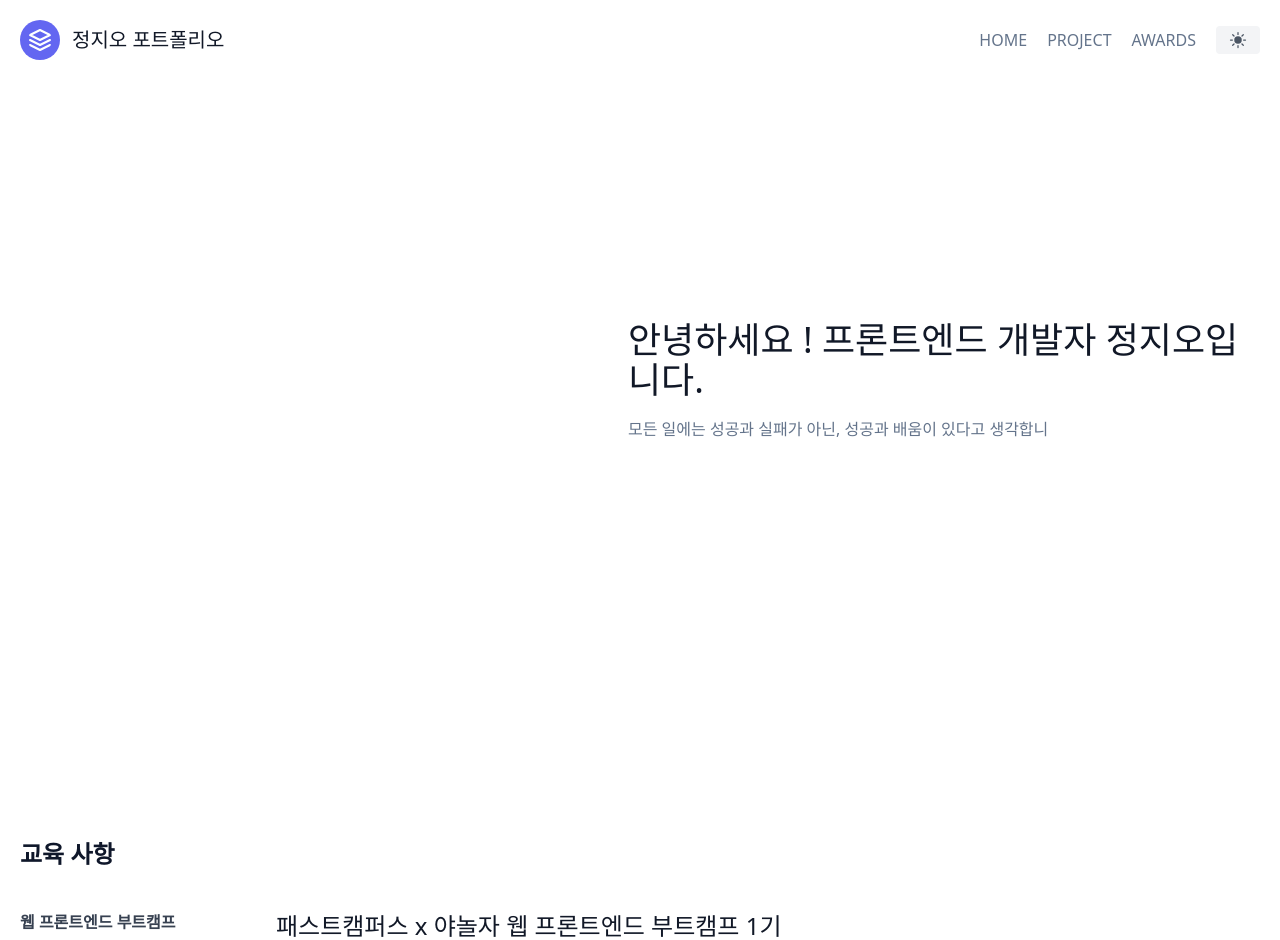
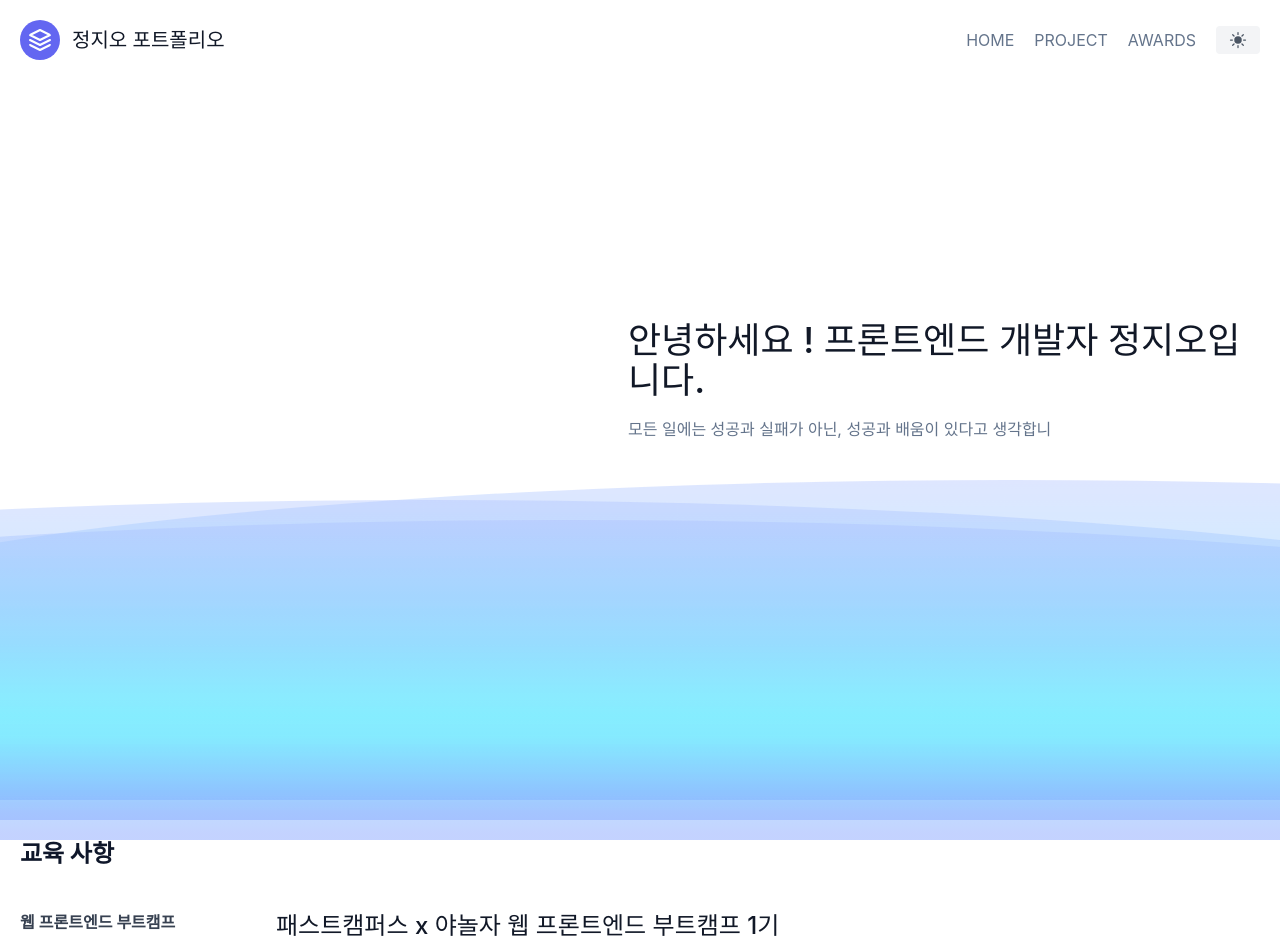
Before and after one commit to jiohjung98/MyPortfolio, a Next.js app: page / in a window 1280 px wide. Shown: the top 940 px of the page. Built offline with nearby package versions, Linux system fonts and the light colour scheme.

Commit message:
design: 배경 물결 적용 및 다크모드 적용

```diff
--- a/components/darkmode-toggle-button.js
+++ b/components/darkmode-toggle-button.js
@@ -1,28 +1,104 @@
-import { useTheme } from 'next-themes'
+import { useTheme } from 'next-themes';
 
 export default function DarkmodeToggleButton() {
+    const { theme, setTheme } = useTheme();
 
-    const { theme, setTheme } = useTheme()
+    const toggleTheme = () => {
+        setTheme(theme === 'dark' ? 'light' : 'dark');
+    };
 
     return (
         <>
             <button
                 className="inline-flex items-center bg-gray-100 border-0 py-1 px-3 focus:outline-none hover:bg-gray-50 hover:text-orange-500 dark:bg-slate-600 dark:text-slate-400 dark:hover:bg-slate-700 dark:hover:text-yellow-500 rounded text-base mt-4 md:mt-0"
                 type='button'
-            onClick={() => setTheme(theme === 'dark' ? 'light' : 'dark')}
+                onClick={toggleTheme}
             >
-
                 {/* 라이트 */}
-            <svg xmlns="http://www.w3.org/2000/svg" viewBox="0 0 24 24" fill="currentColor" className="visible dark:invisible dark:h-0 dark:w-0 h-5 w=0">
+                <svg xmlns="http://www.w3.org/2000/svg" viewBox="0 0 24 24" fill="currentColor" className={`visible dark:invisible dark:h-0 dark:w-0 h-5 w-5 ${theme === 'dark' ? 'opacity-0' : 'opacity-100'}`}>
                     <path d="M12 2.25a.75.75 0 0 1 .75.75v2.25a.75.75 0 0 1-1.5 0V3a.75.75 0 0 1 .75-.75ZM7.5 12a4.5 4.5 0 1 1 9 0 4.5 4.5 0 0 1-9 0ZM18.894 6.166a.75.75 0 0 0-1.06-1.06l-1.591 1.59a.75.75 0 1 0 1.06 1.061l1.591-1.59ZM21.75 12a.75.75 0 0 1-.75.75h-2.25a.75.75 0 0 1 0-1.5H21a.75.75 0 0 1 .75.75ZM17.834 18.894a.75.75 0 0 0 1.06-1.06l-1.59-1.591a.75.75 0 1 0-1.061 1.06l1.59 1.591ZM12 18a.75.75 0 0 1 .75.75V21a.75.75 0 0 1-1.5 0v-2.25A.75.75 0 0 1 12 18ZM7.758 17.303a.75.75 0 0 0-1.061-1.06l-1.591 1.59a.75.75 0 0 0 1.06 1.061l1.591-1.59ZM6 12a.75.75 0 0 1-.75.75H3a.75.75 0 0 1 0-1.5h2.25A.75.75 0 0 1 6 12ZM6.697 7.757a.75.75 0 0 0 1.06-1.06l-1.59-1.591a.75.75 0 0 0-1.061 1.06l1.59 1.591Z" />
                 </svg>
 
                 {/* 다크  */}
-            <svg xmlns="http://www.w3.org/2000/svg" viewBox="0 0 24 24" fill="currentColor" className="invisible dark:visible dark:h-5 dark:w-5 h-0 w-0">
-                <path fill-rule="evenodd" d="M9.528 1.718a.75.75 0 0 1 .162.819A8.97 8.97 0 0 0 9 6a9 9 0 0 0 9 9 8.97 8.97 0 0 0 3.463-.69.75.75 0 0 1 .981.98 10.503 10.503 0 0 1-9.694 6.46c-5.799 0-10.5-4.7-10.5-10.5 0-4.368 2.667-8.112 6.46-9.694a.75.75 0 0 1 .818.162Z" clip-rule="evenodd" />
+                <svg xmlns="http://www.w3.org/2000/svg" viewBox="0 0 24 24" fill="currentColor" className={`invisible dark:visible dark:h-5 dark:w-5 h-0 w-0 ${theme === 'light' ? 'opacity-0' : 'opacity-100'}`}>
+                    <path fillRule="evenodd" d="M9.528 1.718a.75.75 0 0 1 .162.819A8.97 8.97 0 0 0 9 6a9 9 0 0 0 9 9 8.97 8.97 0 0 0 3.463-.69.75.75 0 0 1 .981.98 10.503 10.503 0 0 1-9.694 6.46c-5.799 0-10.5-4.7-10.5-10.5 0-4.368 2.667-8.112 6.46-9.694a.75.75 0 0 1 .818.162Z" clipRule="evenodd" />
                 </svg>
+            </button>
 
-        </button>
+            {theme === 'dark' && (
+                <style jsx global>{`
+                @keyframes gradient {
+                    0% {
+                        background-position: 0% 0%;
+                    }
+                    50% {
+                        background-position: 100% 100%;
+                    }
+                    100% {
+                        background-position: 0% 0%;
+                    }
+                }
+
+                @keyframes wave {
+                    2% {
+                        transform: translateX(1);
+                    }
+
+                    25% {
+                        transform: translateX(-25%);
+                    }
+
+                    50% {
+                        transform: translateX(-50%);
+                    }
+
+                    75% {
+                        transform: translateX(-25%);
+                    }
+
+                    100% {
+                        transform: translateX(1);
+                    }
+                }
+
+                body {
+                    margin: auto;
+                    font-family: -apple-system, BlinkMacSystemFont, sans-serif;
+                    overflow: auto;
+
+                    animation: gradient 15s ease infinite;
+                    background-size: 400% 400%;
+                    background-attachment: fixed;
+                }
+
+                .wave {
+                    background: linear-gradient(to bottom, rgba(255,255,255,0.1) 3%, rgba(150,150,150,0.1) 38%, rgba(100,100,100,0.1) 68%, rgba(0,0,0,0.1) 98%);
+                    border-radius: 1000% 1000% 0 0;
+                    position: fixed;
+                    width: 200%;
+                    height: 20em;
+                    animation: wave 10s -3s linear infinite;
+                    transform: translate3d(0, 0, 0);
+                    opacity: 0.8;
+                    bottom: 0;
+                    left: 0;
+                    z-index: -1;
+                }
+
+                .wave:nth-of-type(2) {
+                    bottom: -1.25em;
+                    animation: wave 18s linear reverse infinite;
+                    opacity: 0.8;
+                }
+
+                .wave:nth-of-type(3) {
+                    bottom: -2.5em;
+                    animation: wave 20s -1s reverse infinite;
+                    opacity: 0.9;
+                }
+
+                `}</style>
+            )}
         </>
     );
 }
--- a/pages/_app.js
+++ b/pages/_app.js
@@ -1,9 +1,14 @@
 import "@/styles/globals.css";
+import "@/styles/animation.css";
+
 import { ThemeProvider } from 'next-themes'
 
 export default function App({ Component, pageProps }) {
   return (
     <ThemeProvider attribute="class">
+        <div className="wave"></div>
+        <div class="wave -two"></div>
+        <div class="wave -three"></div>
         <Component {...pageProps} />
     </ThemeProvider>
   );
--- a/pages/index.js
+++ b/pages/index.js
@@ -79,12 +79,12 @@ export default function Home() {
             <Link href="/project">
             <div className="flex justify-center">
               {showButton && (
-                <animated.button
-                  className="project-btn"
+                <animated.text
+                  className="text-xl text-black-900 dark:white"
                   style={{ opacity: showButton ? 1 : 0 }}
                 >
                   프로젝트 보러가기
-                </animated.button>
+                </animated.text>
               )}
             </div>
             </Link>
--- /dev/null
+++ b/styles/animation.css
@@ -0,0 +1,69 @@
+@keyframes gradient {
+    0% {
+        background-position: 0% 0%;
+    }
+    50% {
+        background-position: 100% 100%;
+    }
+    100% {
+        background-position: 0% 0%;
+    }
+}
+
+@keyframes wave {
+    2% {
+        transform: translateX(1);
+    }
+
+    25% {
+        transform: translateX(-25%);
+    }
+
+    50% {
+        transform: translateX(-50%);
+    }
+
+    75% {
+        transform: translateX(-25%);
+    }
+
+    100% {
+        transform: translateX(1);
+    }
+}
+
+body {
+    margin: auto;
+    font-family: -apple-system, BlinkMacSystemFont, sans-serif;
+    overflow: auto;
+
+    animation: gradient 15s ease infinite;
+    background-size: 400% 400%;
+    background-attachment: fixed;
+}
+
+.wave {
+    background: linear-gradient(to bottom, rgba(174, 194, 255, 0.5), rgba(131, 208, 255, 0.5) 38%, rgba(100, 239, 255, 0.5) 68%, rgba(123, 156, 255, 0.5) 98%);
+    border-radius: 1000% 1000% 0 0;
+    position: fixed;
+    width: 200%;
+    height: 20em;
+    animation: wave 10s -3s linear infinite;
+    transform: translate3d(0, 0, 0);
+    opacity: 0.8;
+    bottom: 0;
+    left: 0;
+    z-index: -1;
+}
+
+.wave:nth-of-type(2) {
+    bottom: -1.25em;
+    animation: wave 18s linear reverse infinite;
+    opacity: 0.8;
+}
+
+.wave:nth-of-type(3) {
+    bottom: -2.5em;
+    animation: wave 20s -1s reverse infinite;
+    opacity: 0.9;
+}
--- a/styles/globals.css
+++ b/styles/globals.css
@@ -2,13 +2,13 @@
 @tailwind components;
 @tailwind utilities;
 
-.bg-primary {
+/* .bg-primary {
     @apply bg-white dark:bg-slate-800
-}
+} */
 
-.btn-project {
-    @apply inline-flex text-white dark:text-white bg-indigo-500 border-0 py-2 px-6 focus:outline-none hover:bg-indigo-600 rounded text-lg
-}
+/* .btn-project {
+    @apply inline-flex text-black dark:text-white border-0 py-2 px-6 focus:outline-none hover:bg-indigo-600 rounded text-lg
+} */
 
 .project-card {
     @apply flex flex-col m-3 rounded-xl w-full
```
Lines whose indentation alone changed are shown as unchanged.
